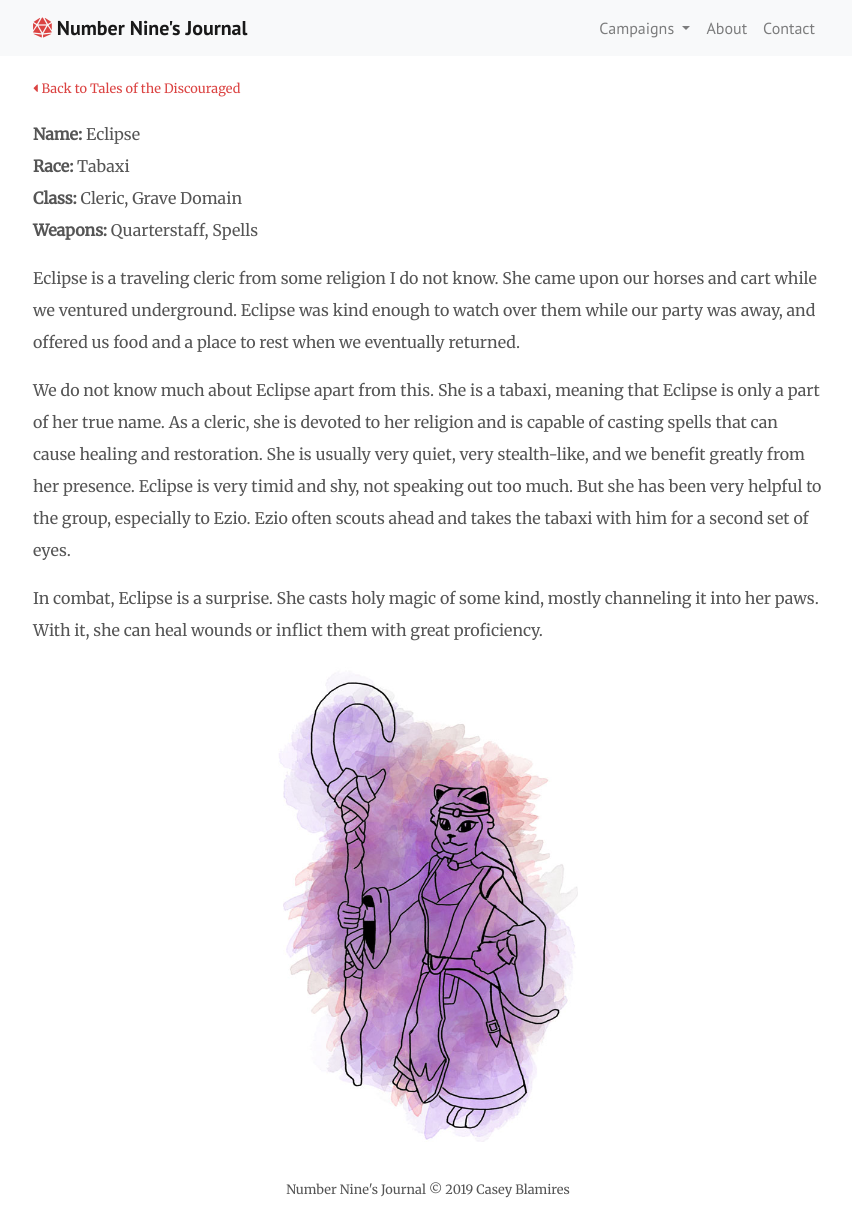
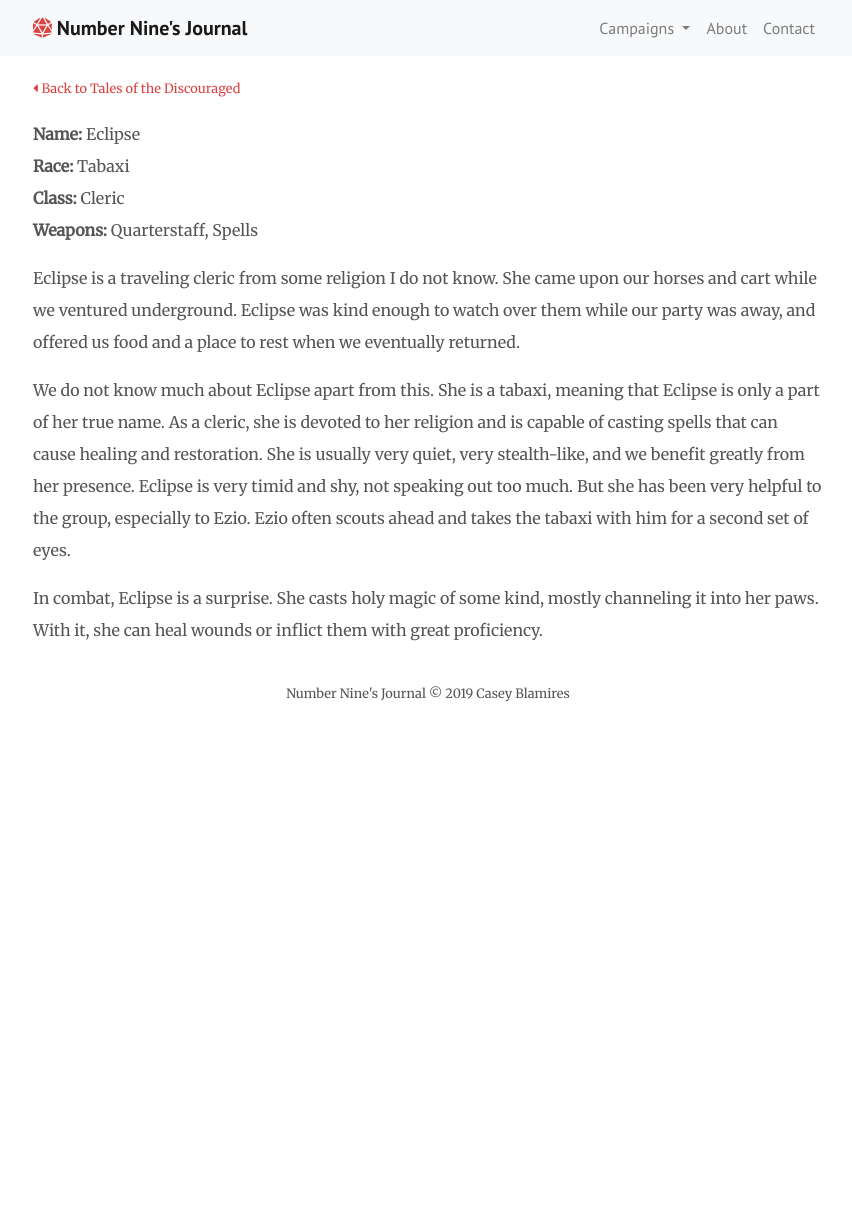
Before and after one commit to clblamires/ninesjournal, a Jekyll site: the page built from party/eclipse.html, in a window 1280 px wide. Shown: the whole page, without its empty margins (212-1064 px from the left). Built offline with Jekyll 4.4.1, drawn with Linux system fonts in a browser that asks for light colours; nearby versions of some CDN libraries; after the commit the page ends 900 px from its top, so only the background shows below that.

Commit message:
Party updates (removing old images)

```diff
--- a/party/eclipse.html
+++ b/party/eclipse.html
@@ -16,7 +16,7 @@ adventure: discouraged
     <br>
     <strong>Race:</strong> Tabaxi
     <br>
-    <strong>Class:</strong> Cleric, Grave Domain
+    <strong>Class:</strong> Cleric
     <br>
     <strong>Weapons:</strong> Quarterstaff, Spells
 </p>
@@ -34,7 +34,3 @@ adventure: discouraged
 In combat, Eclipse is a surprise. She casts holy magic of some kind, mostly channeling it into her paws. With it, she can heal wounds or inflict them with great proficiency.
 
 </p>
-
-<figure>
-    <img src="{{ site.url }}/images/tabaxi.jpg" alt="" class="hero-image">
-</figure>
--- a/party/hebo.html
+++ b/party/hebo.html
@@ -38,6 +38,3 @@ adventure: discouraged
 <p>
     Because he is the smallest of our group (and possibly the most sympathetic), I feel somewhat responsible for Hebo's well-being and safety. Ezio initially did not trust Hebo, but I think all can agree that Hebo has been an asset to us in battle. Hebo had a brief brush with death in the mountains outside Oakshade, and we have all decided to work harder to keep him safe.
 </p>
-<figure>
-    <img src="{{ site.url }}/images/hebo.jpg" alt="" class="hero-image">
-</figure>
--- a/party/luna.html
+++ b/party/luna.html
@@ -25,11 +25,8 @@ adventure: discouraged
     We do not know much about Luna. I suspect Luna does not know much about Luna. The only memory she retains of her past is awaking in a desert with no recollection of her former life. She is a powerful spell-weaver and talented in close combat, but her happy-go-lucky attitude leaves me wondering: Who does she serve? What is she hiding? What is the source of that constant ringing noise she summons that causes her enemies to cringe and die?
 </p>
 <p>
-    That said, I personally am not afraid of her. She has been nothing but outwardly friendly to the party. And what should I fear? She agrees to everything Hebo and Petra tell her. None of us (Luna included) know why she was in these parts of the world right now. She follows her heart.  I am at peace with her as a comrade, but I do not understand her. I have only ever seen her angry once when some lizard fiends tried to kidnap her.
+    That said, I am not afraid of her. She has been nothing but outwardly friendly to the party. And what should I fear? She agrees to everything Hebo and Petra tell her. None of us (Luna included) know why she was in these parts of the world right now. She follows her heart.  I am at peace with her as a comrade, but I do not understand her. I have only ever seen her angry once when some lizard fiends tried to kidnap her.
 </p>
 <p>
     Luna uses a trident that changes color according to her current emotion, but she does not use this to explain her emotions at any time. In fact, her trident may change color and she will not know the emotion she feels. Luna is also capable of curse magic, which I believe is that bell sound we all hear that makes creatures wither before her.
 </p>
-<figure>
-    <img src="{{ site.url }}/images/luna.jpg" alt="" class="hero-image">
-</figure>
--- a/party/numbernine.html
+++ b/party/numbernine.html
@@ -31,7 +31,3 @@ adventure: discouraged
 <p>
     Because I am Warforged, few people trust me or even speak to me. I have chosen to dedicate myself to discovery and knowledge, choosing willfully to ignore my past. One mission, however, is still engraved in my mind and is as clear as daylight: Zero must be destroyed.
 </p>
-
-<figure>
-    <img src="{{ site.url }}/images/nine.jpg" alt="" class="hero-image">
-</figure>
--- a/party/oromis.html
+++ b/party/oromis.html
@@ -26,7 +26,3 @@ adventure: discouraged
 <p>Outwardly, Oromis is a fearsome creature and likely to cause panic in town. Inwardly, I suspect he is a very kind person. Younger than most of his kind that I have personally met, Oromis is seemingly eager to help his friends and please his master. I note that he is significantly underpaid for his work, though the dwarf has never complained. Oromis is a quiet dwarf. I asked him why he is so much quieter than his boisterous brethren and he responded, "I let my axe do the talkin'."</p>
 
 <p>Oromis does not say much about his past. There are few other dwarves in the region, leading me to believe he is an immigrant to this area. He is unlearned, so he uses his weapons and battle prowess as hired muscle. He has found purpose in his employment, so as long as he has mead in his mug, he is happy. When he is not happy, my constructed emotions tell me to fear him lest I find myself in the path of his rage.</p>
-
-<figure>
-    <img src="{{ site.url }}/images/oromis.jpg" alt="" class="hero-image">
-</figure>
--- a/party/petra.html
+++ b/party/petra.html
@@ -31,7 +31,3 @@ adventure: discouraged
 <p>
     I do not know much else about Petra. I do not know where Petra comes from, or where she is going. Like Luna, she seems to be subject to her own whims and desires. Her attitude is somewhat chaotic. She was the first of us to meet Hebo and agree to help him. If not for Petra, I fear our party would be very disadvantaged.
 </p>
-
-<figure>
-    <img src="{{ site.url }}/images/petra.jpg" alt="" class="hero-image">
-</figure>
```
Also changed, not shown: other parts of party/numbernine.html (+1 -1 lines).
